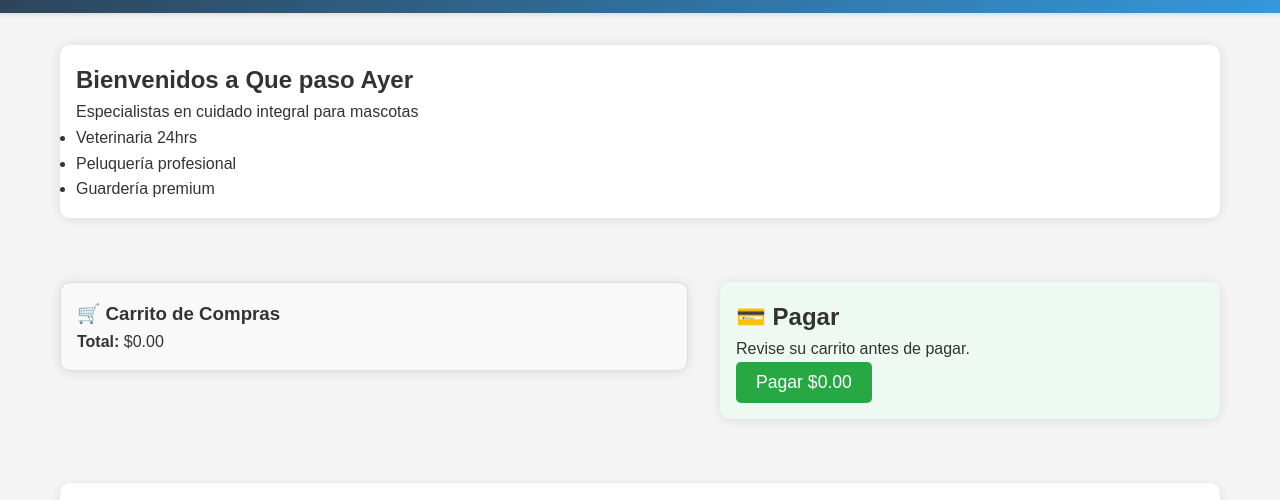
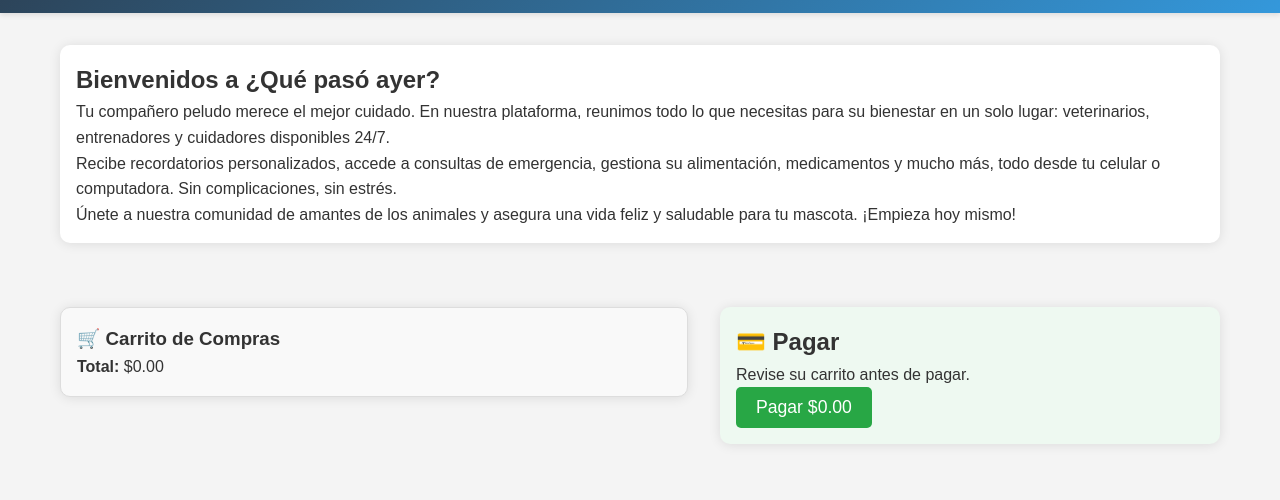
Before and after one commit to D1360Aa/Lab-Pag, a plain HTML site: page index.html in a window 1280 px wide. Shown: the part 99-599 px from the top of the page. Drawn offline with Linux system fonts and the light colour scheme.

Commit message:
first commit

```diff
--- a/index.html
+++ b/index.html
@@ -609,6 +609,7 @@
     .register-link a:hover {
         text-decoration: underline;
     }
+
     </style>
 </head>
 <body>
@@ -678,14 +679,13 @@
     </script>
     <main>
         <section id="home">
-            <h2>Bienvenidos a Que paso Ayer</h2>
-            <p>Especialistas en cuidado integral para mascotas</p>
-            <ul>
-            <li>Veterinaria 24hrs</li>
-            <li>Peluquería profesional</li>
-            <li>Guardería premium</li>
-            </ul>
+
+        <h2>Bienvenidos a <strong>¿Qué pasó ayer?</strong></h2>
+        <p>Tu compañero peludo merece el mejor cuidado. En nuestra plataforma, reunimos todo lo que necesitas para su bienestar en un solo lugar: veterinarios, entrenadores y cuidadores disponibles 24/7.</p>
+        <p>Recibe recordatorios personalizados, accede a consultas de emergencia, gestiona su alimentación, medicamentos y mucho más, todo desde tu celular o computadora. Sin complicaciones, sin estrés.</p>
+        <p>Únete a nuestra comunidad de amantes de los animales y asegura una vida feliz y saludable para tu mascota. ¡Empieza hoy mismo!</p>
         </section>
+
    <div style="display: flex; gap: 2rem; align-items: flex-start;">
   <section id="cart-section" style="background-color: #f9f9f9; padding: 1rem; border: 1px solid #ddd; flex: 1;">
       <h3>🛒 Carrito de Compras</h3>
```
